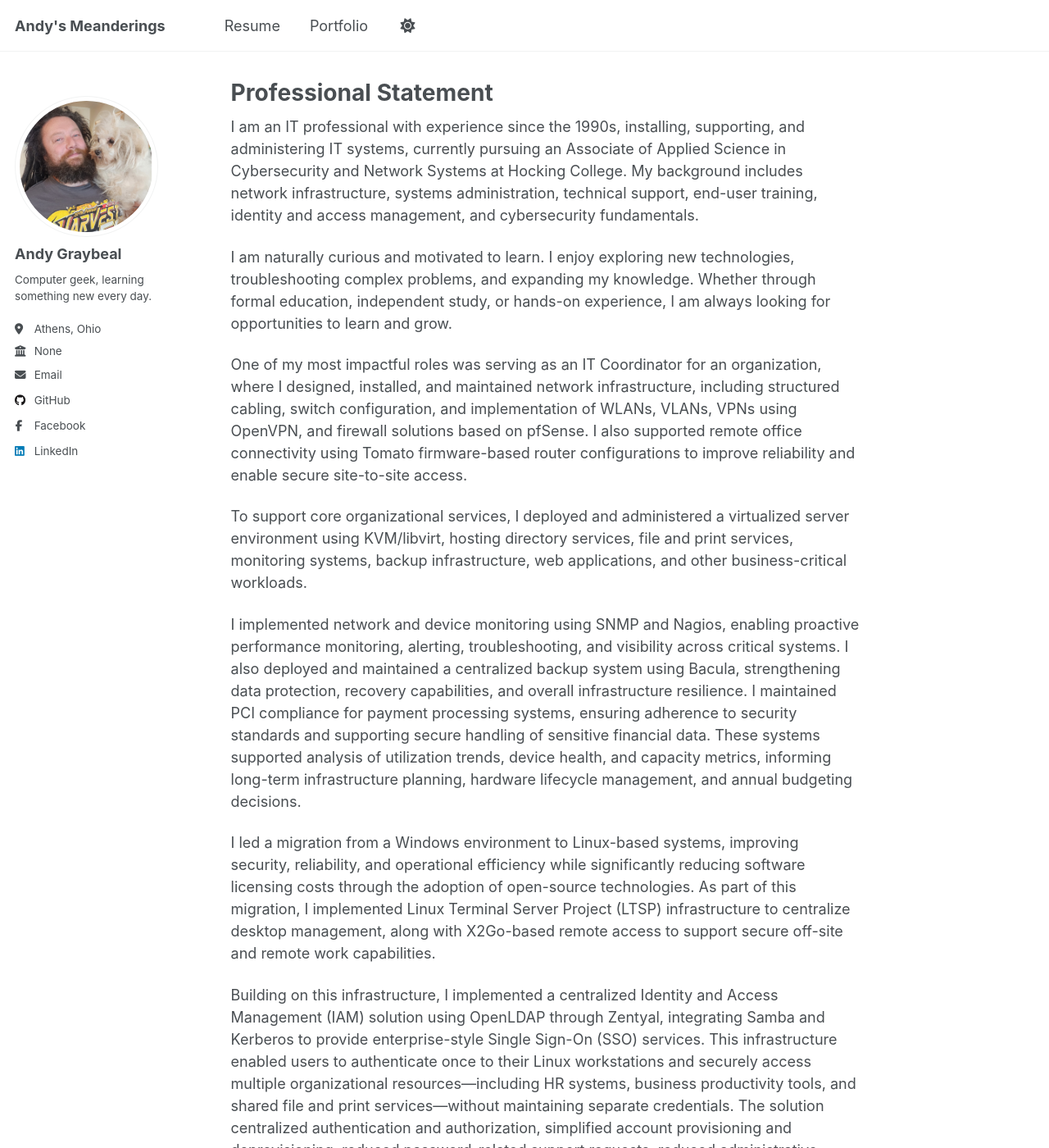
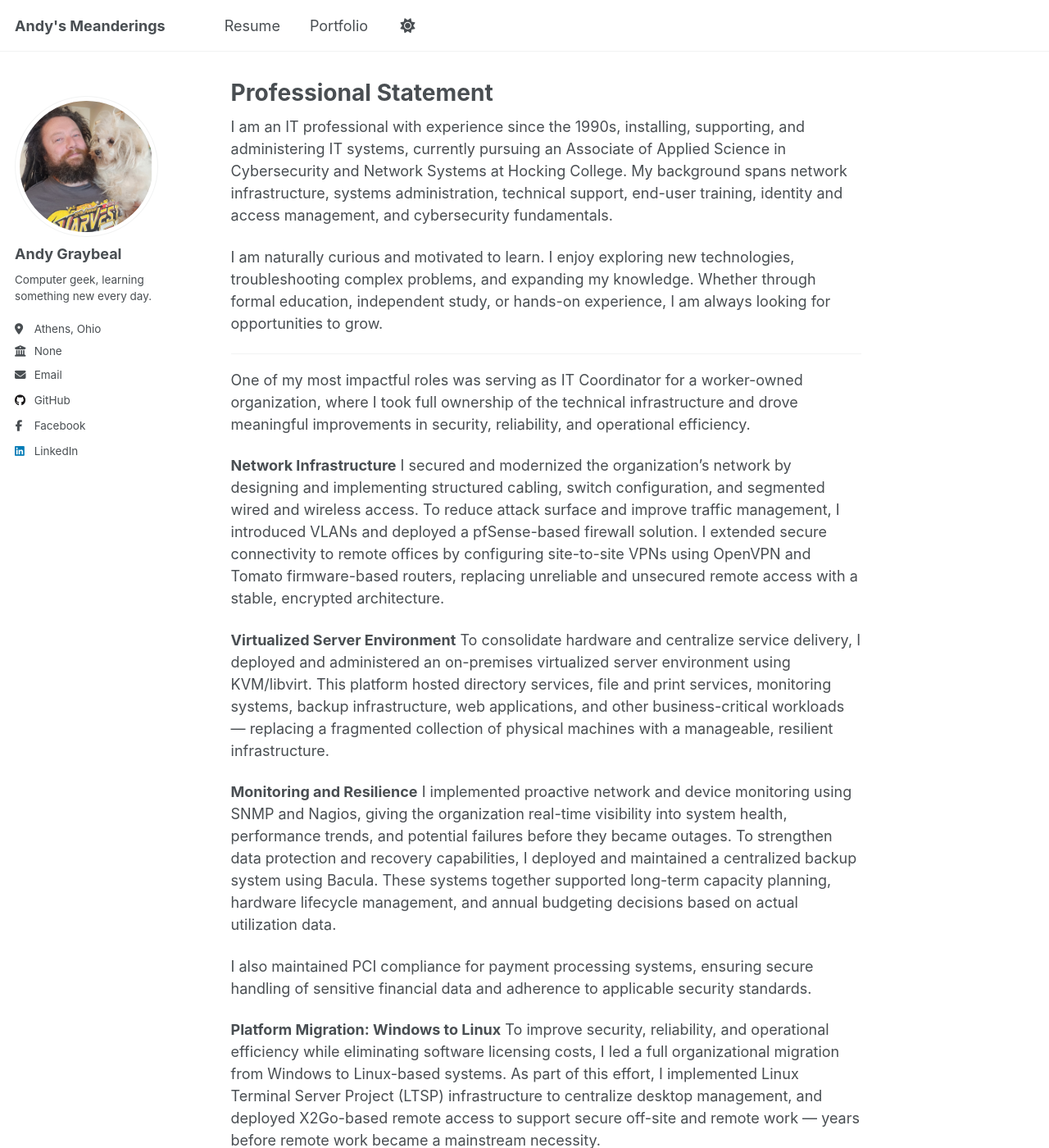
Before and after one commit to andy-graybeal/andy-graybeal.github.io, a Jekyll site: the page built from _pages/about.md, in a window 1280 px wide and 1400 px high. Shown: the whole window at 82% size. Built offline with Jekyll 4.4.1, drawn with Linux system fonts in a browser that asks for light colours; a script that is not in the unit is left out; some of the changed text lies outside the part shown.

Commit message:
Update about.md

```diff
--- a/_pages/about.md
+++ b/_pages/about.md
@@ -55,33 +55,54 @@ redirect_from:
 # ------
 # More info about configuring Academic Pages can be found in [the guide](https://academicpages.github.io/markdown/), the [growing wiki](https://github.com/academicpages/academicpages.github.io/wiki), and you can always [ask a question on GitHub](https://github.com/academicpages/academicpages.github.io/discussions). The [guides for the Minimal Mistakes theme](https://mmistakes.github.io/minimal-mistakes/docs/configuration/) (which this theme was forked from) might also be helpful. -->
 
-I am an IT professional with experience since the 1990s, installing, supporting, and administering IT systems, currently pursuing an Associate of Applied Science in Cybersecurity and Network Systems at Hocking College. My background includes network infrastructure, systems administration, technical support, end-user training, identity and access management, and cybersecurity fundamentals.
 
-I am naturally curious and motivated to learn. I enjoy exploring new technologies, troubleshooting complex problems, and expanding my knowledge. Whether through formal education, independent study, or hands-on experience, I am always looking for opportunities to learn and grow.
+I am an IT professional with experience since the 1990s, installing, supporting, and administering IT systems, currently pursuing an Associate of Applied Science in Cybersecurity and Network Systems at Hocking College. My background spans network infrastructure, systems administration, technical support, end-user training, identity and access management, and cybersecurity fundamentals.
 
-One of my most impactful roles was serving as an IT Coordinator for an organization, where I designed, installed, and maintained network infrastructure, including structured cabling, switch configuration, and implementation of WLANs, VLANs, VPNs using OpenVPN, and firewall solutions based on pfSense. I also supported remote office connectivity using Tomato firmware-based router configurations to improve reliability and enable secure site-to-site access.
+I am naturally curious and motivated to learn. I enjoy exploring new technologies, troubleshooting complex problems, and expanding my knowledge. Whether through formal education, independent study, or hands-on experience, I am always looking for opportunities to grow.
 
-To support core organizational services, I deployed and administered a virtualized server environment using KVM/libvirt, hosting directory services, file and print services, monitoring systems, backup infrastructure, web applications, and other business-critical workloads.
+---
 
-I implemented network and device monitoring using SNMP and Nagios, enabling proactive performance monitoring, alerting, troubleshooting, and visibility across critical systems. I also deployed and maintained a centralized backup system using Bacula, strengthening data protection, recovery capabilities, and overall infrastructure resilience. I maintained PCI compliance for payment processing systems, ensuring adherence to security standards and supporting secure handling of sensitive financial data. These systems supported analysis of utilization trends, device health, and capacity metrics, informing long-term infrastructure planning, hardware lifecycle management, and annual budgeting decisions.
+One of my most impactful roles was serving as IT Coordinator for a worker-owned organization, where I took full ownership of the technical infrastructure and drove meaningful improvements in security, reliability, and operational efficiency.
 
-I led a migration from a Windows environment to Linux-based systems, improving security, reliability, and operational efficiency while significantly reducing software licensing costs through the adoption of open-source technologies. As part of this migration, I implemented Linux Terminal Server Project (LTSP) infrastructure to centralize desktop management, along with X2Go-based remote access to support secure off-site and remote work capabilities.
+**Network Infrastructure**
+I secured and modernized the organization's network by designing and implementing structured cabling, switch configuration, and segmented wired and wireless access. To reduce attack surface and improve traffic management, I introduced VLANs and deployed a pfSense-based firewall solution. I extended secure connectivity to remote offices by configuring site-to-site VPNs using OpenVPN and Tomato firmware-based routers, replacing unreliable and unsecured remote access with a stable, encrypted architecture.
 
-Building on this infrastructure, I implemented a centralized Identity and Access Management (IAM) solution using OpenLDAP through Zentyal, integrating Samba and Kerberos to provide enterprise-style Single Sign-On (SSO) services. This infrastructure enabled users to authenticate once to their Linux workstations and securely access multiple organizational resources—including HR systems, business productivity tools, and shared file and print services—without maintaining separate credentials. The solution centralized authentication and authorization, simplified account provisioning and deprovisioning, reduced password-related support requests, reduced administrative overhead, enhanced the user experience, and strengthened security through consistent access controls and policy enforcement. I also integrated OAuth-based authentication for Google Workspace services, extending centralized access management and providing users with secure access to cloud-based collaboration and productivity tools. I additionally deployed and managed GNU Mailman mailing list systems to support structured internal and external communication across teams and customers.
+**Virtualized Server Environment**
+To consolidate hardware and centralize service delivery, I deployed and administered an on-premises virtualized server environment using KVM/libvirt. This platform hosted directory services, file and print services, monitoring systems, backup infrastructure, web applications, and other business-critical workloads — replacing a fragmented collection of physical machines with a manageable, resilient infrastructure.
 
-I designed, deployed, and managed the organization’s WordPress website, supporting e-commerce functionality, event promotion, and public-facing communication. The website was hosted on Amazon Web Services (AWS) EC2 and maintained on a LAMP stack (Linux, Apache, MySQL, PHP), providing a secure, reliable, and scalable platform for online services and organizational outreach.
+**Monitoring and Resilience**
+I implemented proactive network and device monitoring using SNMP and Nagios, giving the organization real-time visibility into system health, performance trends, and potential failures before they became outages. To strengthen data protection and recovery capabilities, I deployed and maintained a centralized backup system using Bacula. These systems together supported long-term capacity planning, hardware lifecycle management, and annual budgeting decisions based on actual utilization data.
 
-# Career Objectives
+I also maintained PCI compliance for payment processing systems, ensuring secure handling of sensitive financial data and adherence to applicable security standards.
 
-I am seeking cybersecurity-focused entry-level positions or internships in security operations, network defense, cloud security, or IT analysis where I can leverage my IT experience while continuing to develop and apply specialized cybersecurity skills in support of organizational security goals.
+**Platform Migration: Windows to Linux**
+To improve security, reliability, and operational efficiency while eliminating software licensing costs, I led a full organizational migration from Windows to Linux-based systems. As part of this effort, I implemented Linux Terminal Server Project (LTSP) infrastructure to centralize desktop management, and deployed X2Go-based remote access to support secure off-site and remote work — years before remote work became a mainstream necessity.
 
-## Areas of Particular Interest
+**Identity and Access Management**
+Building on the new Linux platform, I designed and implemented a centralized IAM solution using OpenLDAP through Zentyal, integrating Samba and Kerberos to deliver enterprise-style Single Sign-On (SSO). Users could authenticate once to their Linux workstations and access HR systems, business productivity tools, and shared file and print services without maintaining separate credentials. This architecture centralized authentication and authorization, simplified account provisioning and deprovisioning, reduced password-related support requests, and enforced consistent access controls and policy across the organization. I extended this further by integrating OAuth-based authentication for Google Workspace, bringing cloud-based collaboration tools under the same centralized access management umbrella.
 
-* Security Operations (SOC)
-* Network Defense and Monitoring
-* Cloud Security
-* Identity and Access Management (IAM)
-* Infrastructure Security
-* Vulnerability Assessment and Risk Management
+I also deployed and managed GNU Mailman mailing list systems to support structured communication across internal teams and external customers.
 
-With a combination of long-term hands-on experience, technical knowledge, curiosity, and a commitment to continuous learning, I am eager to contribute to a team while continuing to grow as a cybersecurity professional. I enjoy learning new technologies, understanding how systems work, and finding practical solutions to technical challenges.
+**Web and Cloud Presence**
+I designed, deployed, and managed the organization's WordPress website, supporting e-commerce functionality, event promotion, and public-facing communication. The site was hosted on AWS EC2 on a LAMP stack (Linux, Apache, MySQL, PHP), providing a secure, reliable, and scalable platform for online services and organizational outreach.
+
+---
+
+## Career Objectives
+
+After a period away from dedicated IT roles, I returned to the field with renewed focus — currently completing my AAS in Cybersecurity and Network Systems and actively building on the deep hands-on foundation I developed over decades of real-world infrastructure work.
+
+I am seeking cybersecurity-focused entry-level positions or internships in security operations, network defense, cloud security, or IT analysis where I can leverage that experience while continuing to develop and apply specialized cybersecurity skills in support of organizational security goals.
+
+### Areas of Particular Interest
+
+- Security Operations (SOC)
+- Network Defense and Monitoring
+- Cloud Security
+- Identity and Access Management (IAM)
+- Infrastructure Security
+- Vulnerability Assessment and Risk Management
+
+With a combination of long-term hands-on experience, technical depth, curiosity, and a commitment to continuous learning, I am eager to contribute to a team while continuing to grow as a cybersecurity professional.
+
+---
```
